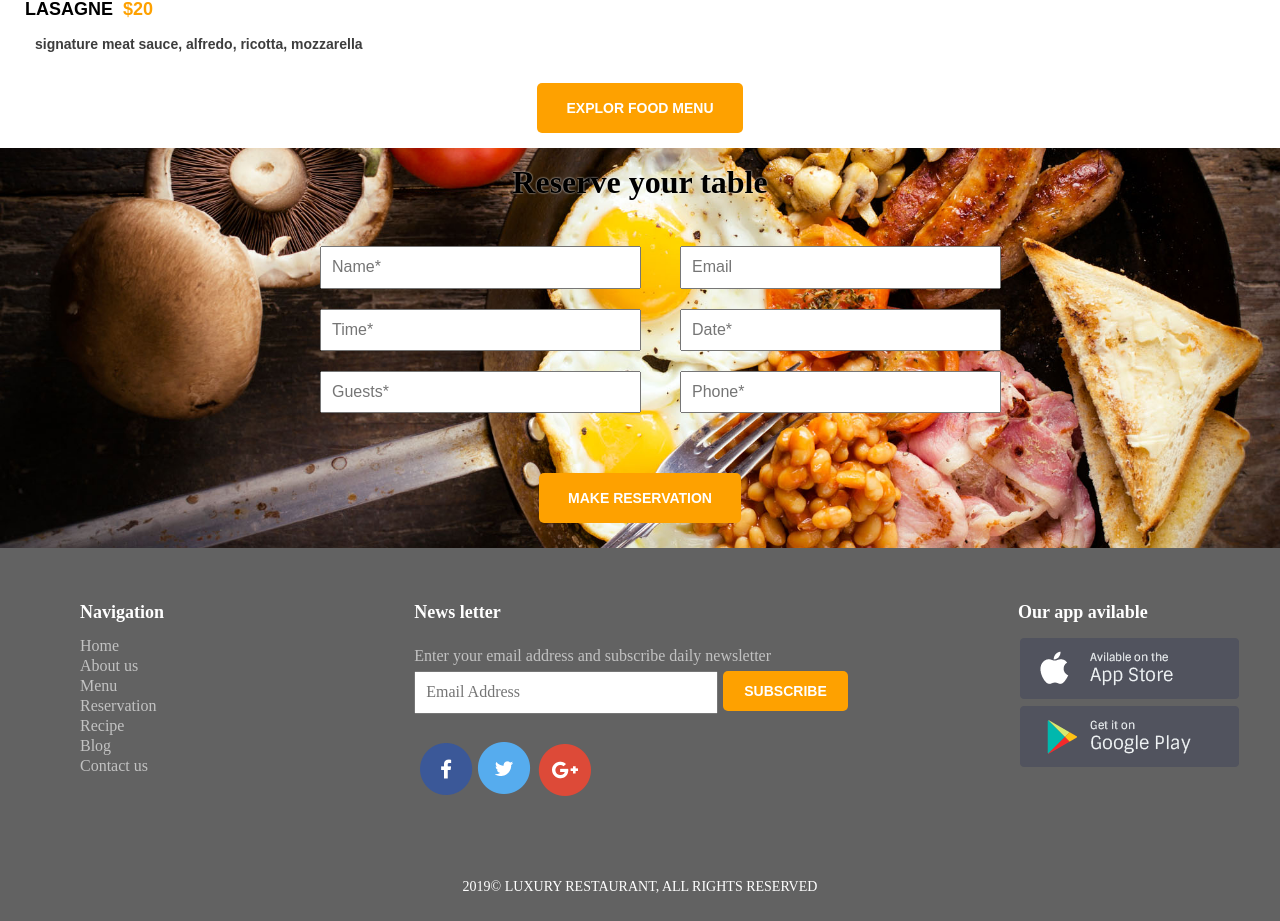
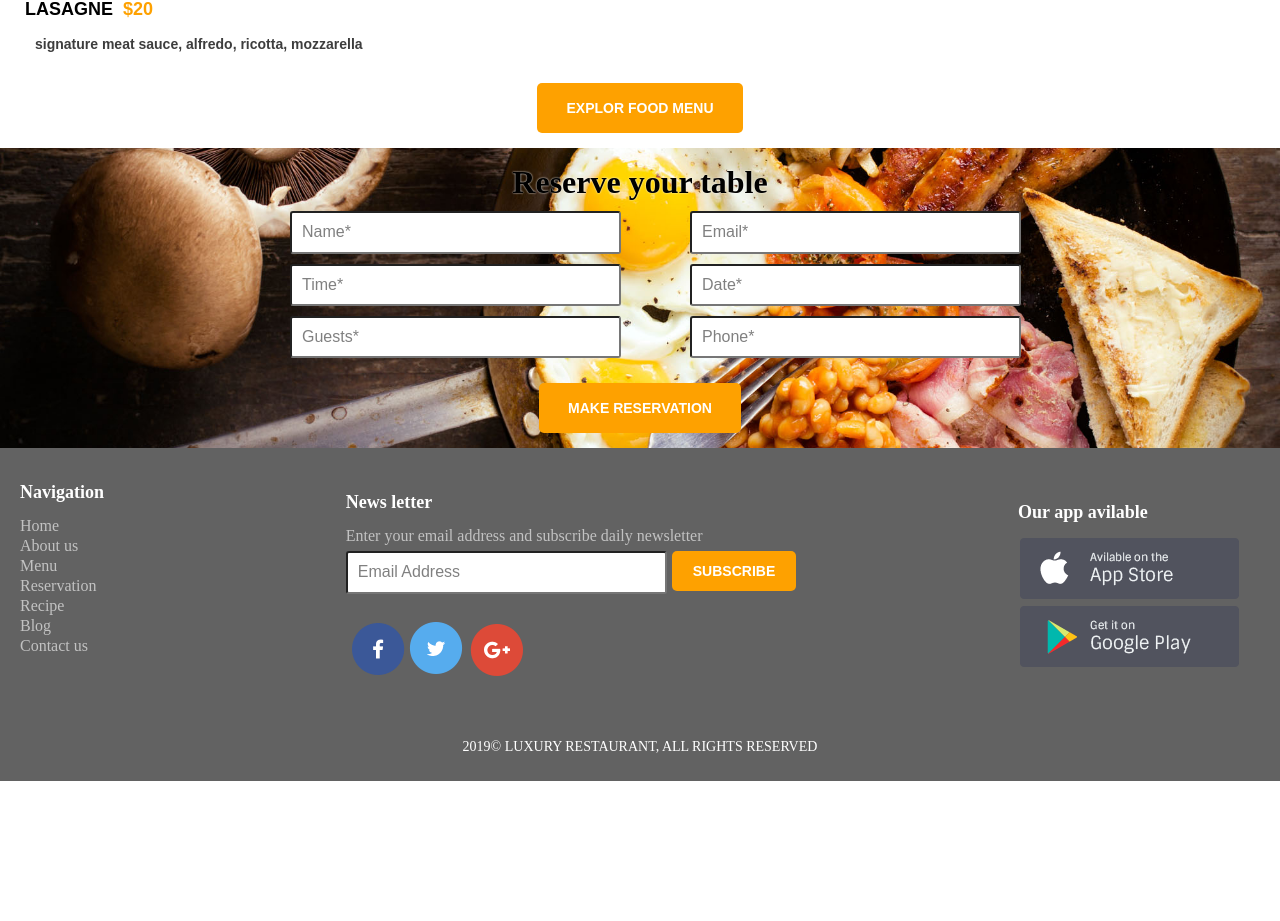
Before and after one commit to DariaKat/restaurants-app-react, a React (Create React App) app: page / in a window 1280 px wide. Shown: the part 1111-2032 px from the top of the page. After the commit the page ends 1892 px from the top, so only its background shows below. Built offline with nearby package versions, Linux system fonts and the light colour scheme.

Commit message:
components footer and form

```diff
--- a/src/Footer.js
+++ b/src/Footer.js
@@ -26,8 +26,8 @@ const StyleFooter = styled.footer`
     justify-content: space-between;
   }
 
-  .navigation {
-    max-width: 700px;
+  .content-all: nth-last-child {
+    max-width: 900px;
     padding: 0px 20px;
     margin: 20px 60px;
   }
@@ -37,10 +37,10 @@ function Footer() {
   return (
     <StyleFooter>
       <div className="content-all">
-        <div className="navigation">
+        <div>
           <Navigation />
         </div>
-        <div className="navigation">
+        <div>
           <News />
           <Social />
         </div>
--- a/src/Form.js
+++ b/src/Form.js
@@ -9,7 +9,7 @@ const StyleForm = styled.section`
   background-repeat: no-repeat;
   background-size: cover;
   background-position: center;
-  min-height: 400px;
+  min-height: 300px;
   vertical-align: 40px;
 
   .title {
@@ -21,7 +21,6 @@ const StyleForm = styled.section`
     text-shadow: white 0 0 2px;
     color: black;
   }
-
 
   .form-btn {
     display: flex;
--- a/src/comp/FoodMenu/Icon.jsx
+++ b/src/comp/FoodMenu/Icon.jsx
@@ -1,5 +1,4 @@
 import React from "react";
-import Price from "./Price";
 import styled from "styled-components";
 import PropTypes from "prop-types";
 
--- a/src/comp/Footer/Navigation.jsx
+++ b/src/comp/Footer/Navigation.jsx
@@ -5,7 +5,7 @@ import LinksNavig from "./LinksNavig";
 const StyleNavigation = styled.ul`
   list-style: none;
   padding: 0;
-  margin: 0;
+  margin: 0 20px;
 
   div {
     font-size: 18px;
--- a/src/comp/Footer/News.jsx
+++ b/src/comp/Footer/News.jsx
@@ -1,30 +1,21 @@
 import React from "react";
 import styled from "styled-components";
 import Button from "../Button";
+import UrlInput from "../UrlInput";
 
 const StyleNews = styled.div`
-  .email {
-    margin: 10px 0px 0px 0px;
-  }
+  margin: 10px 0px 0px 0px;
+  font-size: 16px;
+  line-height: 20px;
+  font-weight: 100;
+  color: rgb(194, 194, 194);
 
-  .text {
+  div: nth-last-child(2) {
     font-size: 18px;
     line-height: 28px;
     padding: 30px 5px 10px 0px;
     font-weight: 600;
     color: white;
-  }
-
-  .email-text {
-    font-size: 16px;
-    line-height: 20px;
-    font-weight: 100;
-    color: rgb(194, 194, 194);
-  }
-
-  input {
-    padding: 10px 90px 10px 10px;
-    margin: 5px 0px;
   }
 `;
 
@@ -32,12 +23,10 @@ function News() {
   return (
     <StyleNews>
       <div>
-        <div className="text">News letter</div>
-        <div className="email">
-          <div className="email-text">
-            Enter your email address and subscribe daily newsletter
-          </div>
-          <input type="text" name="EmailAddress" placeholder="Email Address" />
+        <div>News letter</div>
+        <div>
+          <div>Enter your email address and subscribe daily newsletter</div>
+          <UrlInput name="Email Address" size="small" />
           <Button size="small">SUBSCRIBE</Button>
         </div>
       </div>
--- a/src/comp/Footer/Social.jsx
+++ b/src/comp/Footer/Social.jsx
@@ -6,9 +6,8 @@ const StyleSocial = styled.div`
     text-decoration: none;
     display: inline-block;
   }
-  .news-social {
-    margin-top: 20px;
-  }
+
+  margin-top: 20px;
 
   a.facebook {
     background-image: url("../images/facebook.png");
@@ -32,11 +31,9 @@ const StyleSocial = styled.div`
 function Social() {
   return (
     <StyleSocial>
-      <div className="news-social">
-        <a href="#" className="facebook" />
-        <a href="#" className="twitter" />
-        <a href="#" className="googleplus" />
-      </div>
+      <a href="#" className="facebook" />
+      <a href="#" className="twitter" />
+      <a href="#" className="googleplus" />
     </StyleSocial>
   );
 }
--- a/src/comp/Form/Box.jsx
+++ b/src/comp/Form/Box.jsx
@@ -1,5 +1,6 @@
 import React from "react";
 import styled from "styled-components";
+import UrlInput from "../UrlInput";
 
 const StyleBox = styled.form`
   display: inline-block;
@@ -9,64 +10,31 @@ const StyleBox = styled.form`
   margin: 0 auto;
   width: 800px;
 
-  .left {
+  div {
     display: inline-block;
-    padding: 10px;
-    margin: 20px;
+    padding: 5px;
+
     width: 300px;
-  }
-
-  .left input {
-    padding: 10px 100px 10px 10px;
-    margin: 5px 0px;
-  }
-
-  .div {
-    margin: 10px;
-    font-family: "Sintony", sans-serif;
-    font-size: 16px;
-  }
-
-  .right {
-    display: inline-block;
-    padding: 10px;
-    margin: 20px;
-    width: 300px;
-  }
-
-  .right input {
-    padding: 10px 100px 10px 10px;
-    margin: 5px 0px;
   }
 `;
 
 function Box() {
   return (
     <StyleBox>
-      <div className="inner">
-        <div className="left">
-          <div className="div">
-            <input type="text" name="Name" placeholder="Name*" />
-          </div>
-          <div className="div">
-            <input type="text" name="Time" placeholder="Time*" />
-          </div>
-          <div className="div">
-            <input type="text" name="Guests" placeholder="Guests*" />
-          </div>
-        </div>
+      <div>
+        <UrlInput name="Name*" size="large" />
 
-        <div className="right">
-          <div className="div">
-            <input type="text" name="Email" placeholder="Email" />
-          </div>
-          <div className="div">
-            <input type="text" name="Date" placeholder="Date*" />
-          </div>
-          <div className="div">
-            <input type="text" name="Phone" placeholder="Phone*" />
-          </div>
-        </div>
+        <UrlInput name="Time*" />
+
+        <UrlInput name="Guests*" />
+      </div>
+
+      <div>
+        <UrlInput name="Email*" />
+
+        <UrlInput name="Date*" />
+
+        <UrlInput name="Phone*" />
       </div>
     </StyleBox>
   );
--- /dev/null
+++ b/src/comp/UrlInput.jsx
@@ -0,0 +1,30 @@
+import React from "react";
+import styled from "styled-components";
+
+const StyleUrlInput = styled.input`
+  padding: 0.5em;
+  margin: 0.5em;
+  color: ${props => props.inputColor || "grey"};
+  margin: 10px;
+  font-family: "Sintony", sans-serif;
+  font-size: 16px;
+  padding: 10px 110px 10px 10px;
+  margin: 5px 0px;
+  border-radius: 3px;
+  padding: ${props =>
+    props.size === "small" ? "10px 100px 10px 10px" : "10px 110px 10px 10px"};
+`;
+
+class UrlInput extends React.Component {
+  render() {
+    return (
+      <StyleUrlInput
+        defaultValue={this.props.name}
+        size={this.props.size}
+        type="text"
+      />
+    );
+  }
+}
+
+export default UrlInput;
```
